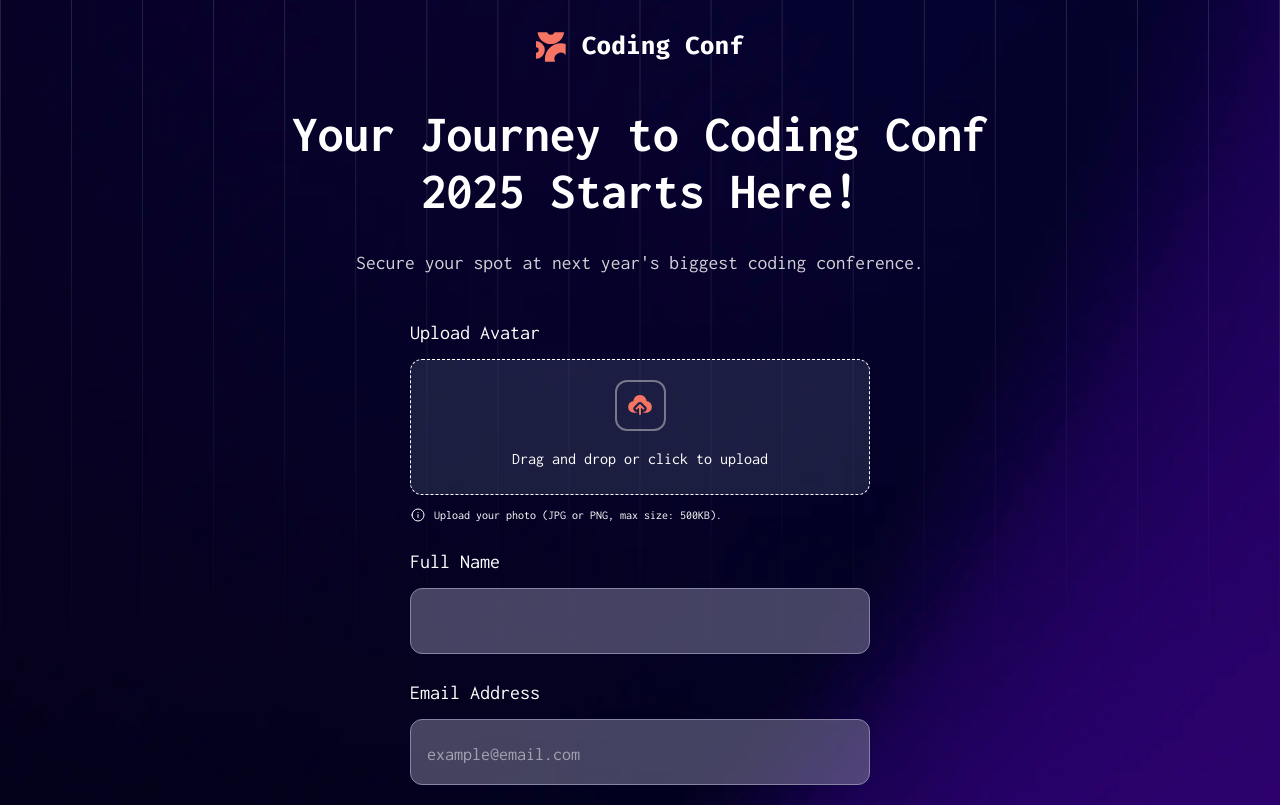
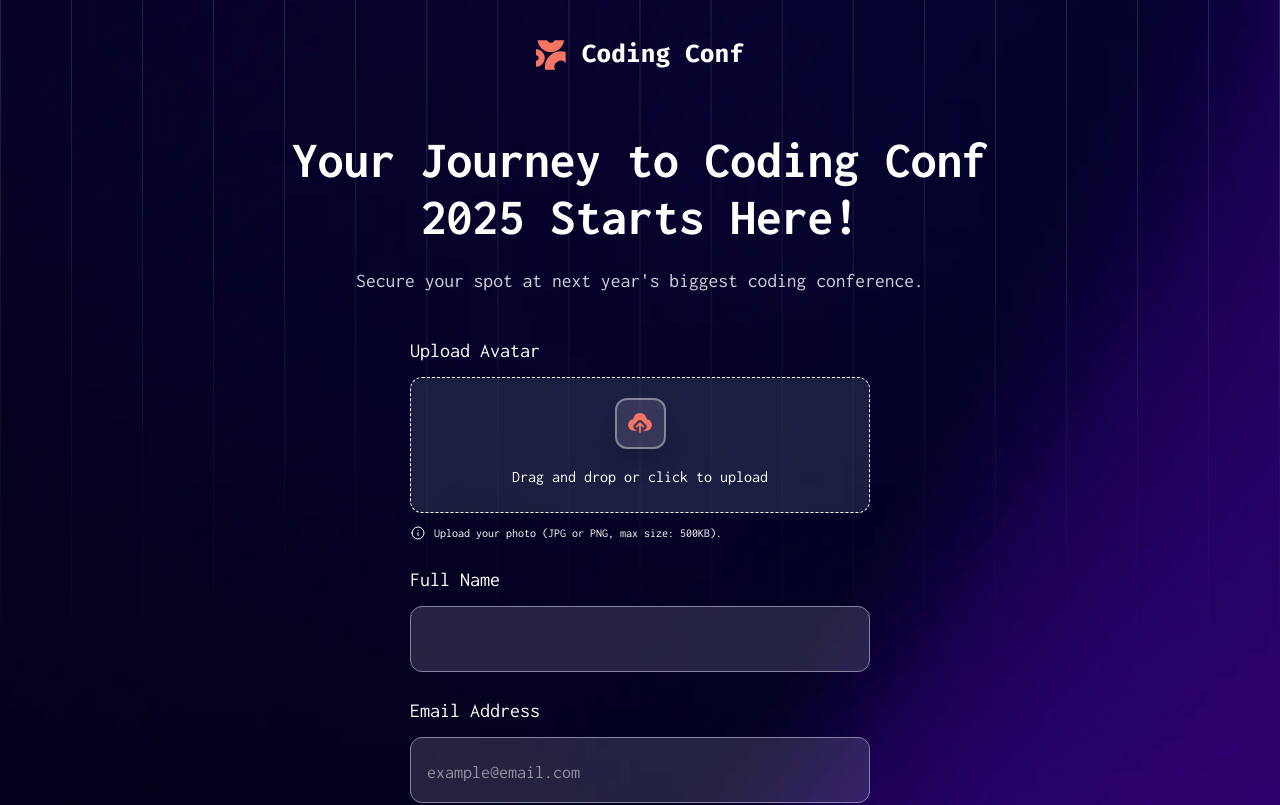
Before and after one commit to RealKendpr/conf-ticket-generator, a React (Vite) app: page / in a window 1280 px wide. Shown: the top 805 px of the page. Built offline with nearby package versions, Linux system fonts and the light colour scheme.

Commit message:
fixed input bg color, element spacing

```diff
--- a/src/App.tsx
+++ b/src/App.tsx
@@ -27,8 +27,12 @@ function App() {
   }, [formSubmitted]);
 
   return (
-    <div className="mx-auto px-[4%] pt-8 pb-28 md:max-w-[785px] md:px-0">
-      <img className="mx-auto mb-11" src="/images/logo-full.svg" alt="" />
+    <div className="mx-auto px-[4%] pt-8 pb-28 md:max-w-[785px] md:px-0 md:pt-10">
+      <img
+        className="mx-auto mb-11 md:mb-[62px]"
+        src="/images/logo-full.svg"
+        alt=""
+      />
       <Headings
         name={formData?.name}
         email={formData?.email}
--- a/src/components/Input.tsx
+++ b/src/components/Input.tsx
@@ -18,7 +18,7 @@ export default function Input({
         {label}
       </label>
       <input
-        className="text-neutral-0 w-full rounded-xl border border-neutral-500 bg-neutral-500/50 px-4 pt-5 pb-4 text-lg"
+        className="text-neutral-0 w-full rounded-xl border border-neutral-500 bg-neutral-500/25 px-4 pt-5 pb-4 text-lg"
         type={type}
         name={name}
         id={name}
--- a/src/components/dropzone.tsx
+++ b/src/components/dropzone.tsx
@@ -83,7 +83,7 @@ export default function Dropzone() {
           })}
         >
           <input {...getInputProps()} />
-          <div className="mx-auto grid size-[51px] place-items-center rounded-xl border-2 border-neutral-300/50">
+          <div className="mx-auto grid size-[51px] place-items-center rounded-xl border-2 border-neutral-300/50 bg-neutral-500/25 shadow-xl">
             <img src="/images/icon-upload.svg" alt="" />
           </div>
           <p className="text-neutral-0 mt-4">
@@ -95,7 +95,7 @@ export default function Dropzone() {
         <div className="border-neutral-0 my-3 rounded-xl border border-dashed bg-slate-500/25 py-5 text-center">
           {files.map((file) => (
             <div
-              className="mx-auto grid size-[51px] place-items-center overflow-hidden rounded-xl border-2 border-neutral-300/50"
+              className="mx-auto grid size-[51px] place-items-center overflow-hidden rounded-xl border-2 border-neutral-300/50 shadow-xl"
               key={file.name}
             >
               <img
--- a/src/components/headings.tsx
+++ b/src/components/headings.tsx
@@ -16,7 +16,7 @@ export default function Headings({
             <span>{name}!</span>
             Your ticket is ready.
           </h1>
-          <h2 className="mt-8 mb-11 text-center text-xl leading-[1.2] text-neutral-300 md:text-[1.53vw]">
+          <h2 className="mt-8 mb-11 text-center text-xl leading-[1.2] text-neutral-300 md:mt-6 md:text-[1.53vw]">
             We've mailed your ticket to
             <span>{email}</span>
             and will send updates in the run up to the event.
@@ -27,7 +27,7 @@ export default function Headings({
           <h1 className="text-neutral-0 text-center text-[1.75rem] leading-[1.1] font-bold md:text-[4.03vw]">
             Your Journey to Coding Conf 2025 Starts Here!
           </h1>
-          <h2 className="mt-8 mb-11 text-center text-xl leading-[1.2] text-neutral-300 md:text-[1.53vw]">
+          <h2 className="mt-8 mb-11 text-center text-xl leading-[1.2] text-neutral-300 md:mt-6 md:text-[1.53vw]">
             Secure your spot at next year's biggest coding conference.
           </h2>
         </>
```
